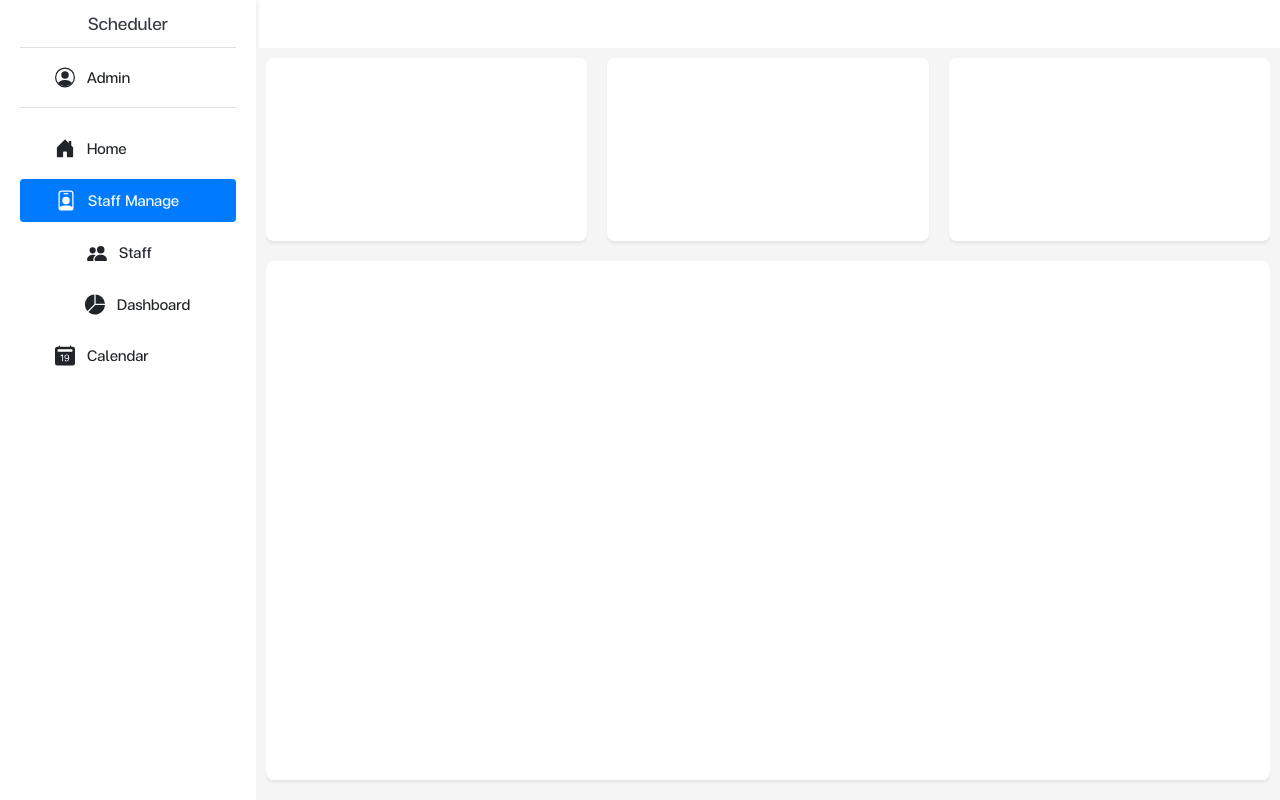
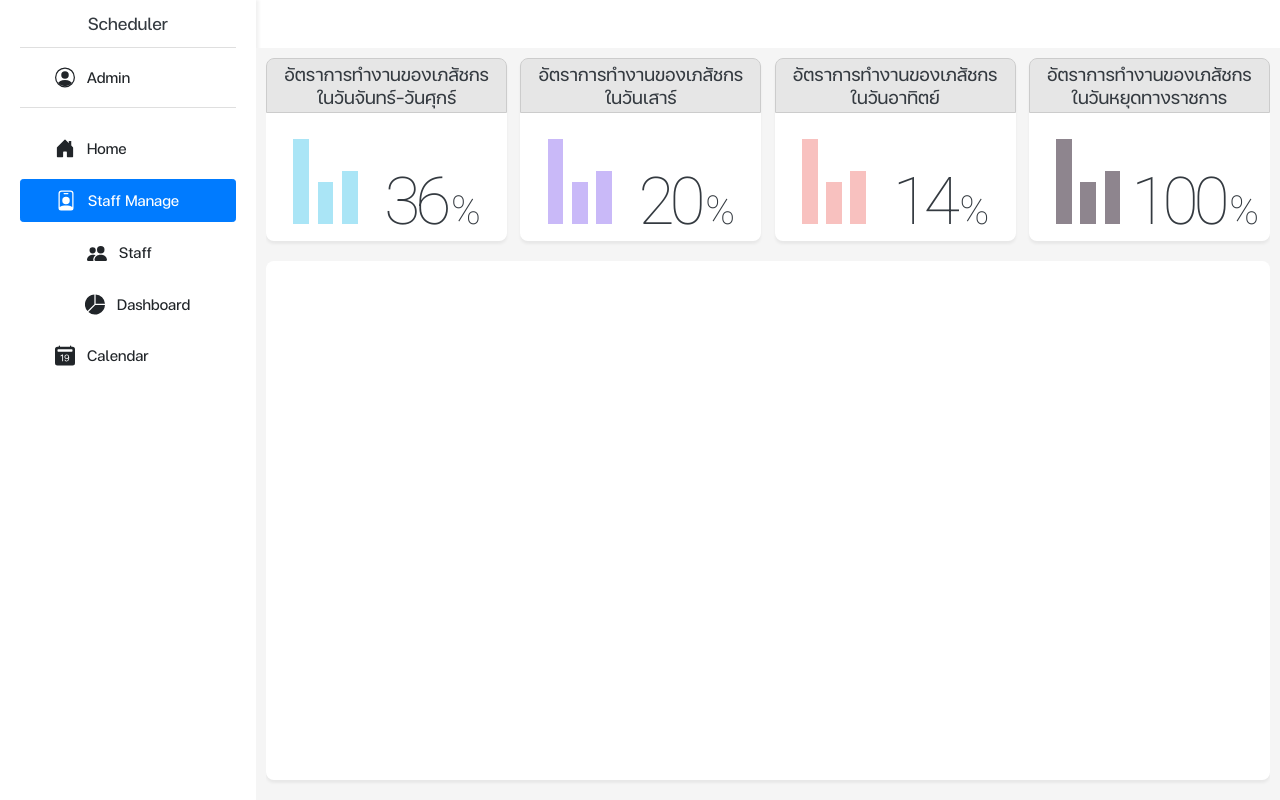
Before and after one commit to HarukaH001/pharmacist-planner, a React (Create React App) app: page /manage in a window 1280 px wide. Built offline with nearby package versions, Linux system fonts and the light colour scheme.

Commit message:
top data staff manage done no api integration

```diff
--- a/src/App.scss
+++ b/src/App.scss
@@ -1,4 +1,4 @@
-@import url('https://fonts.googleapis.com/css2?family=Roboto&display=swap');
+@import url('https://fonts.googleapis.com/css2?family=Roboto:wght@100&display=swap');
 @import 'bootstrap/dist/css/bootstrap.min.css';
 @font-face {
   font-family: "mainFont";
--- a/src/routes/Manage/Manage.jsx
+++ b/src/routes/Manage/Manage.jsx
@@ -39,15 +39,87 @@ export const Manage = () => {
                     <div className="m-wrapper">
                         <div className="v1-box">
                             <div className="chart-box">
-
+                                <div className="header-v1-box">
+                                    <span>{"อัตราการทำงานของเภสัชกร\nในวันจันทร์-วันศุกร์"}</span>
+                                </div>
+                                <div className="body-v1-box">
+                                    <div className="static-body">
+                                        <div className="static-wrapper">
+                                            <div className="stick-1 c1"></div>
+                                            <div className="stick-trans"></div>
+                                            <div className="stick-2 c1"></div>
+                                            <div className="stick-trans"></div>
+                                            <div className="stick-3 c1"></div>
+                                        </div>
+                                    </div>
+                                    <div className="dynamic-body">
+                                        <span>36</span>
+                                        <span style={{fontSize:'5vh'}}> %</span>
+                                    </div>
+                                </div>
                             </div>
                             <div className="h-filler"></div>
                             <div className="chart-box">
-
+                                <div className="header-v1-box">
+                                    <span>{"อัตราการทำงานของเภสัชกร\nในวันเสาร์"}</span>
+                                </div>
+                                <div className="body-v1-box">
+                                    <div className="static-body">
+                                        <div className="static-wrapper">
+                                            <div className="stick-1 c2"></div>
+                                            <div className="stick-trans"></div>
+                                            <div className="stick-2 c2"></div>
+                                            <div className="stick-trans"></div>
+                                            <div className="stick-3 c2"></div>
+                                        </div>
+                                    </div>
+                                    <div className="dynamic-body">
+                                        <span>20</span>
+                                        <span style={{fontSize:'5vh'}}> %</span>
+                                    </div>
+                                </div>
                             </div>
                             <div className="h-filler"></div>
                             <div className="chart-box">
-
+                                <div className="header-v1-box">
+                                    <span>{"อัตราการทำงานของเภสัชกร\nในวันอาทิตย์"}</span>
+                                </div>
+                                <div className="body-v1-box">
+                                    <div className="static-body">
+                                        <div className="static-wrapper">
+                                            <div className="stick-1 c3"></div>
+                                            <div className="stick-trans"></div>
+                                            <div className="stick-2 c3"></div>
+                                            <div className="stick-trans"></div>
+                                            <div className="stick-3 c3"></div>
+                                        </div>
+                                    </div>
+                                    <div className="dynamic-body">
+                                        <span>14</span>
+                                        <span style={{fontSize:'5vh'}}> %</span>
+                                    </div>
+                                </div>
+                            </div>
+                            <div className="h-filler"></div>
+                            <div className="chart-box">
+                                <div className="header-v1-box">
+                                    <span>{"อัตราการทำงานของเภสัชกร\nในวันหยุดทางราชการ"}</span>
+                                </div>
+                                <div className="body-v1-box">
+                                    <div className="static-body">
+                                        <div className="static-wrapper">
+                                            <div className="stick-1 c4"></div>
+                                            <div className="stick-trans"></div>
+                                            <div className="stick-2 c4"></div>
+                                            <div className="stick-trans"></div>
+                                            <div className="stick-3 c4"></div>
+                                        </div>
+                                    </div>
+                                    <div className="dynamic-body">
+                                        <span>100</span>
+                                        <span style={{fontSize:'5vh'}}> %</span>
+                                    </div>
+                                </div>
                             </div>
                         </div>
                         <div className="filler"></div>
--- a/src/routes/Manage/Manage.scss
+++ b/src/routes/Manage/Manage.scss
@@ -71,9 +71,9 @@
                 background-color: white;
                 border-radius: 8px;
                 box-shadow: 0 3px 3px #0000000e;
-                padding: 5px 15px 15px 15px;
+                // padding: 5px 15px 15px 15px;
                 height: 100%;
-                width: 32%;
+                width: 24%;
             }
 
             .main-chart-box{
@@ -93,6 +93,105 @@
                 height: 100%;
                 flex-grow: 1;
             }
+
+            .header-v1-box{
+                width: 100%;
+                height: 30%;
+                border-top-left-radius: 8px;
+                border-top-right-radius: 8px;
+                background-color: #E6E6E6;
+                border: 1px solid #CCCCCC;
+                box-sizing: border-box;
+                text-align: center;
+                font-size: 3vh;
+                white-space: pre-wrap;
+                line-height: normal;
+                display: flex;
+                align-items: center;
+                justify-content: center;
+            }
+
+
+            .body-v1-box{
+                width: 100%;
+                height: 70%;
+                border-bottom-left-radius: 8px;
+                border-bottom-right-radius: 8px;
+                padding: 2% 5% 7% 5%;
+                @media screen and (min-width:1600px){
+                    padding: 4% 7% 9% 7%;
+                }
+                display:flex;
+                flex-flow: row nowrap;
+                justify-content: baseline;
+            }
+
+            .static-body{
+                width: 40%;
+                height: 100%;
+
+                .static-wrapper{
+                    // background-color: teal;
+                    width: 100%;
+                    height: 100%;
+                    display: flex;
+                    flex-flow: row wrap;
+                    align-items: flex-end;
+                    padding-left: 15px;
+                }
+            }
+
+            .dynamic-body{
+                width: 60%;
+                height: 100%;
+                text-align: center;
+            }
+
+            .dynamic-body::before {
+                display: inline-block;
+                height: 100%;
+                content: '';
+              }
+
+            .dynamic-body span {
+                font-family: 'Roboto';
+                letter-spacing: -5px;
+                font-size: 8.25vh;
+                line-height: normal;
+                vertical-align: baseline;
+                font-weight: 200;
+              }
+
+
+
+            .stick-1, .stick-2, .stick-3{
+                width: 22%;
+            }
+            .stick-1{
+                height: 80%;
+            }
+            .stick-2{
+                height: 40%;
+            }
+            .stick-3{
+                height: 50%;
+            }
+            .c1{
+                background-color: #AAE5F6;
+            }
+            .c2{
+                background-color: #C9B9F8;
+            }
+            .c3{
+                background-color:#F8C1BF;
+            }
+            .c4{
+                background-color:#8E858E;
+            }
+            .stick-trans{
+                height: 100%;
+                width: 12%;
+            }
         }
     }
 }
```
Also changed, not shown: 1 other file (tests, documents, lock files or other folders).
